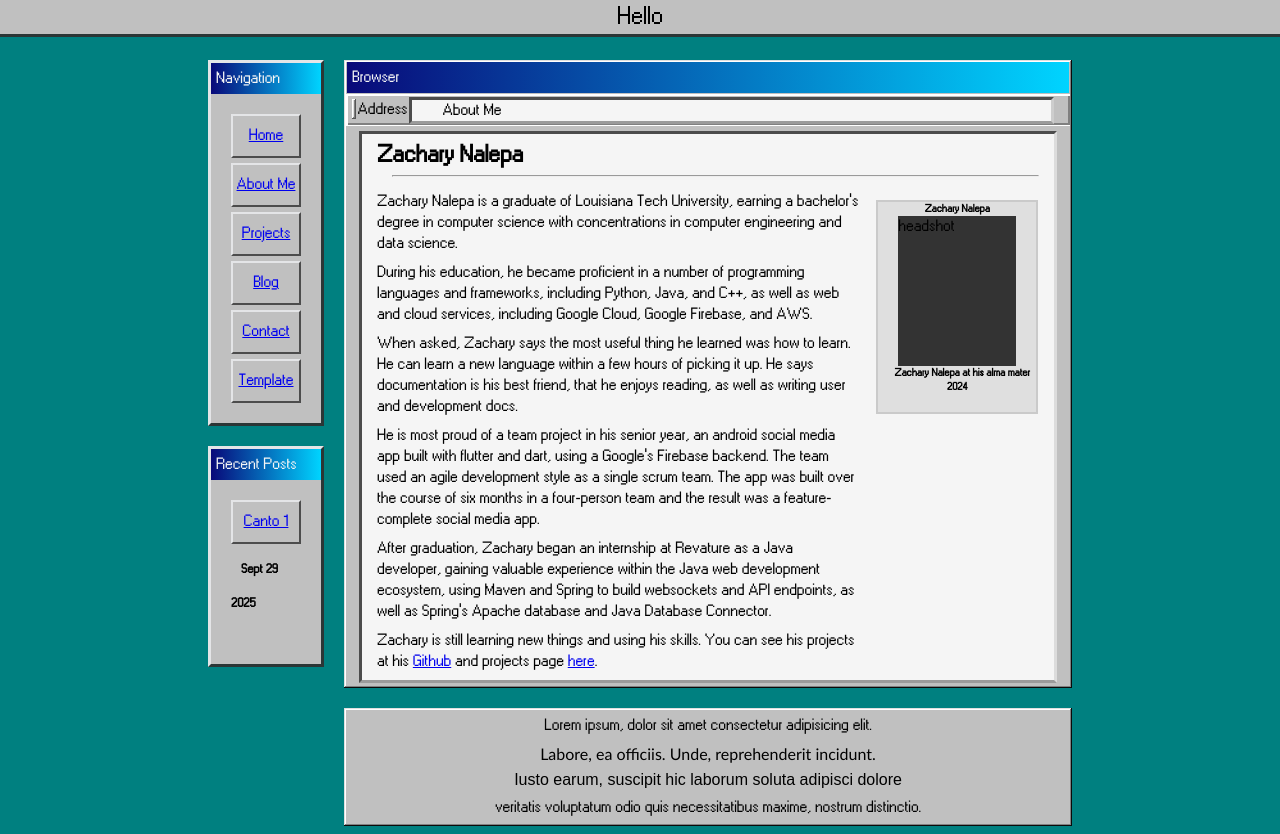
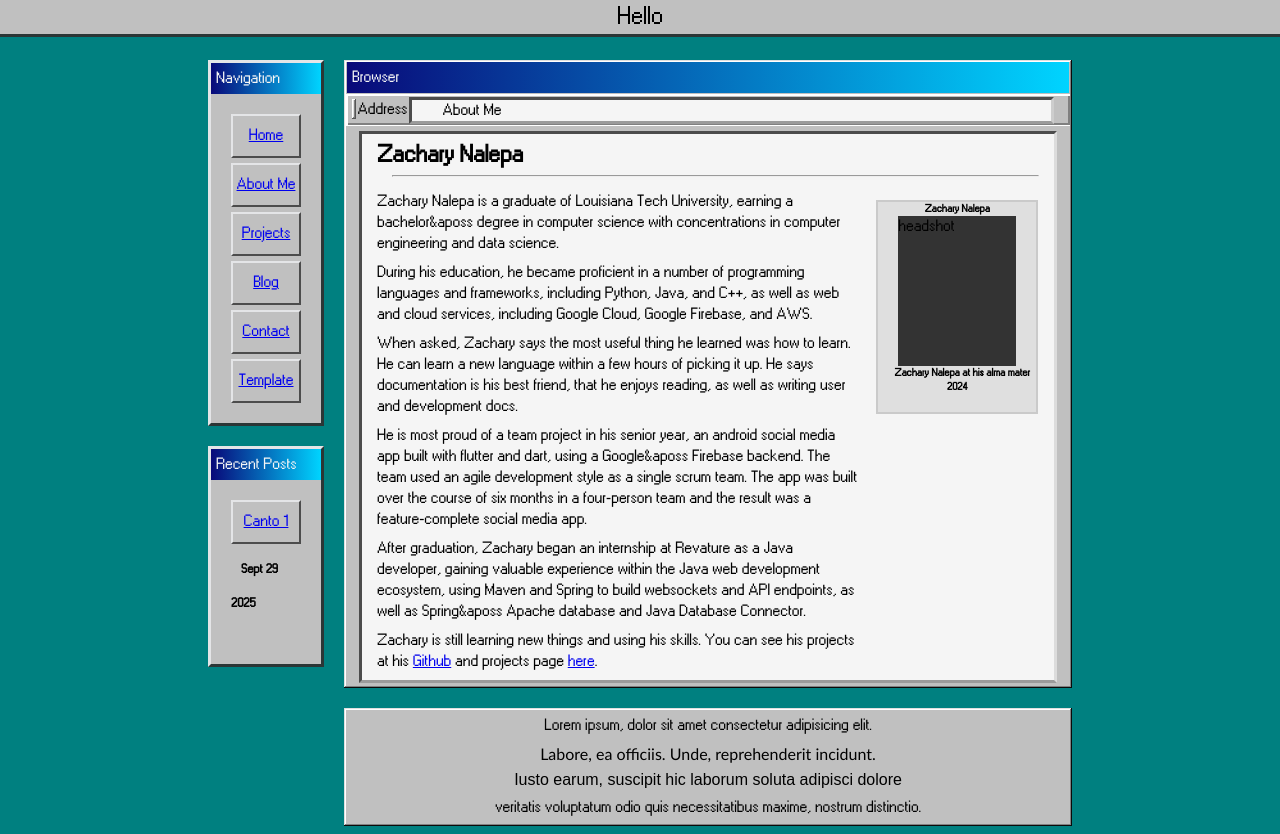
Before and after one commit to zachn988/zachn988.github.io, a Next.js app: page /about in a window 1280 px wide. Built offline with nearby package versions, Linux system fonts and the light colour scheme.

Commit message:
escaped apostraphes

```diff
--- a/src/app/about/page.js
+++ b/src/app/about/page.js
@@ -14,7 +14,7 @@ export default function about() {
                 <hr className={styles.header_hr}></hr>
                 <div className={styles.wiki_content}>
                     <div>
-                    <p>Zachary Nalepa is a graduate of Louisiana Tech University, earning a bachelor's degree in computer science with
+                    <p>Zachary Nalepa is a graduate of Louisiana Tech University, earning a bachelor&aposs degree in computer science with
                     concentrations in computer engineering and data science.</p>
                     <p>During his education, he became proficient in a number of
                     programming languages and frameworks, including Python, Java, and C++, as well as web and cloud services, including
@@ -23,10 +23,10 @@ export default function about() {
                     hours of picking it up. He says documentation is his best friend, that he enjoys reading, as well as writing user and
                     development docs.</p>
                     <p>He is most proud of a team project in his senior year, an android social media app built with flutter and dart, using
-                    a Google's Firebase backend. The team used an agile development style as a single scrum team. The app was built over
+                    a Google&aposs Firebase backend. The team used an agile development style as a single scrum team. The app was built over
                     the course of six months in a four-person team and the result was a feature-complete social media app.</p>
                     <p>After graduation, Zachary began an internship at Revature as a Java developer, gaining valuable experience within the
-                    Java web development ecosystem, using Maven and Spring to build websockets and API endpoints, as well as Spring's Apache
+                    Java web development ecosystem, using Maven and Spring to build websockets and API endpoints, as well as Spring&aposs Apache
                     database and Java Database Connector.</p>
                     <p>Zachary is still learning new things and using his skills. You can see his projects at his <a href="https://github.com/zachn988">
                     Github</a> and projects page <a href="/projects">here</a>.
```
